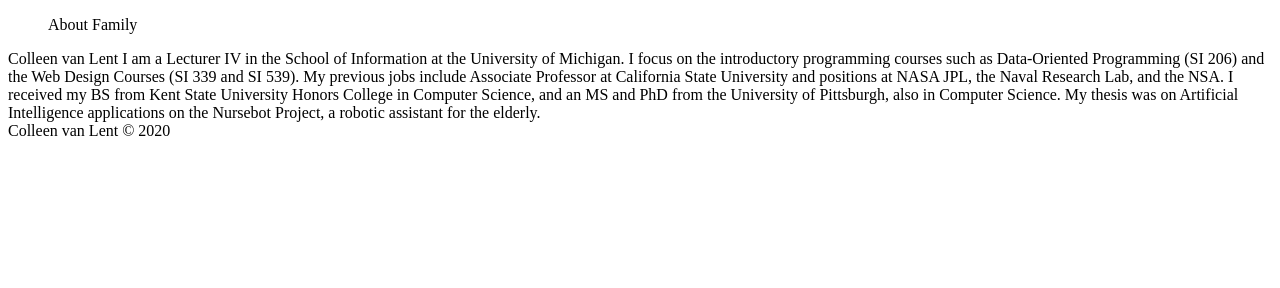
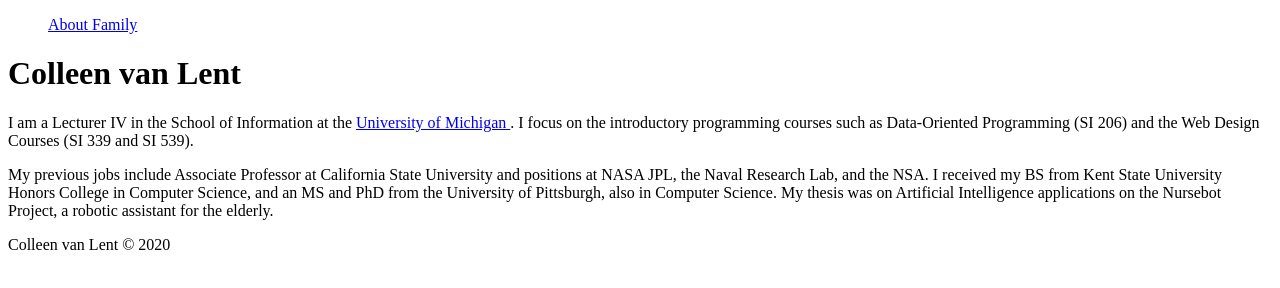
Before and after one commit to sydangel13/discussions, a plain HTML site: page homework1/index.html in a window 1280 px wide. Drawn offline with Linux system fonts and the light colour scheme; files that its build step writes are made by us from their sources.

Commit message:
Add files via upload

```diff
--- a/homework1/index.html
+++ b/homework1/index.html
@@ -3,24 +3,24 @@
 <head>
 	<meta charset="UTF-8">
 	<title>Home</title>
-	<link rel="stylesheet" href="style.css">
+	<link  rel="stylesheet" href="style.css">
 </head>
 <body>
 
 <header>
 	<nav>
 		<ol>
-		About
-		Family
+		 <a href = "family.html"> About Family </a>
 		</ol>
 	</nav>
 </header>
 
-Colleen van Lent
+<h1>Colleen van Lent</h1>
+<main>
+<p>I am a Lecturer IV in the School of Information at the <a href = "https://www.umich.edu">  University of Michigan </a>. I focus on the introductory programming courses such as Data-Oriented Programming (SI 206) and the Web Design Courses (SI 339 and SI 539).</p>
 
-I am a Lecturer IV in the School of Information at the University of Michigan. I focus on the introductory programming courses such as Data-Oriented Programming (SI 206) and the Web Design Courses (SI 339 and SI 539).
-
-My previous jobs include Associate Professor at California State University and positions at NASA JPL, the Naval Research Lab, and the NSA. I received my BS from Kent State University Honors College in Computer Science, and an MS and PhD from the University of Pittsburgh, also in Computer Science. My thesis was on Artificial Intelligence applications on the Nursebot Project, a robotic assistant for the elderly.
+<p>My previous jobs include Associate Professor at California State University and positions at NASA JPL, the Naval Research Lab, and the NSA. I received my BS from Kent State University Honors College in Computer Science, and an MS and PhD from the University of Pittsburgh, also in Computer Science. My thesis was on Artificial Intelligence applications on the Nursebot Project, a robotic assistant for the elderly.</p>
+</main>
 
 <footer>
 Colleen van Lent &copy; 2020
```
Also changed, not shown: homework1/family.html (+6 -8 lines).
